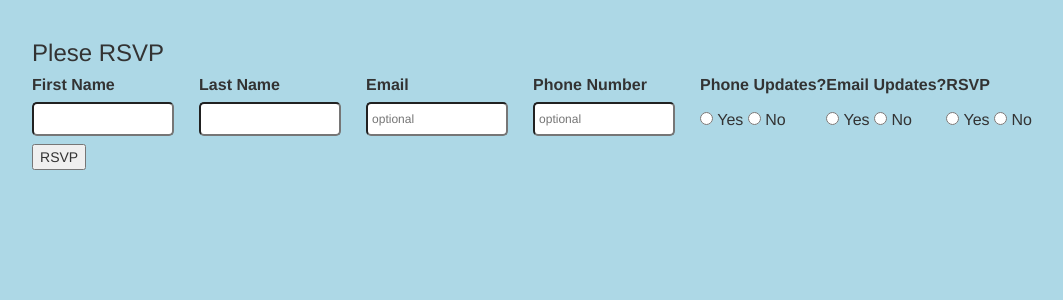
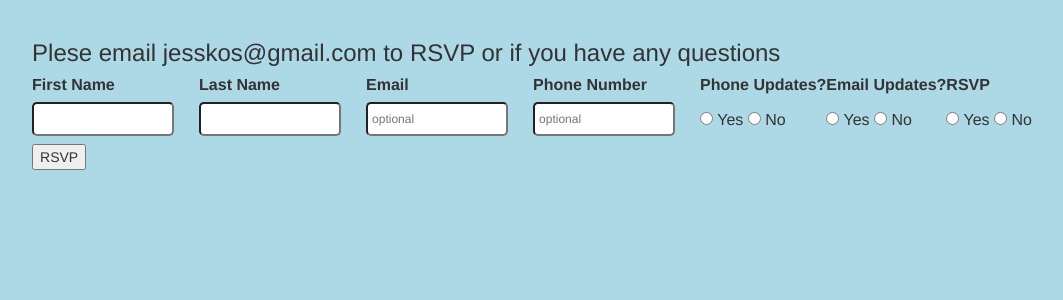
Before and after one commit to Jesskos/blissfully-webbed, a Flask app: page /rsvp in a window 1280 px wide. Shown: the part 149-449 px from the top of the page, without its empty margins (108-1171 px from the left). Run offline with Flask 2, Linux system fonts and the light colour scheme; some libraries are stand-ins or nearby versions; some web fonts are replaced.

Commit message:
modified h3 tag

```diff
--- a/templates/rsvp.html
+++ b/templates/rsvp.html
@@ -10,7 +10,7 @@
 
 <div class="container-rsvp container-fluid" id="rsvp-space">
   <div>
-    <h3 id=".self-or-guest"> Plese RSVP </h3>
+    <h3 id=".self-or-guest"> Plese email jesskos@gmail.com to RSVP or if you have any questions </h3>
 
 
     <form action="/rsvp_response" class="rsvp-form" id="submit-rsvp" method="post">
```
